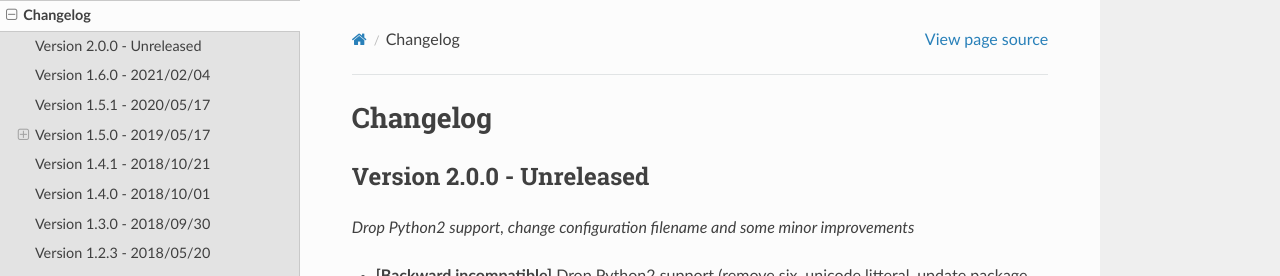
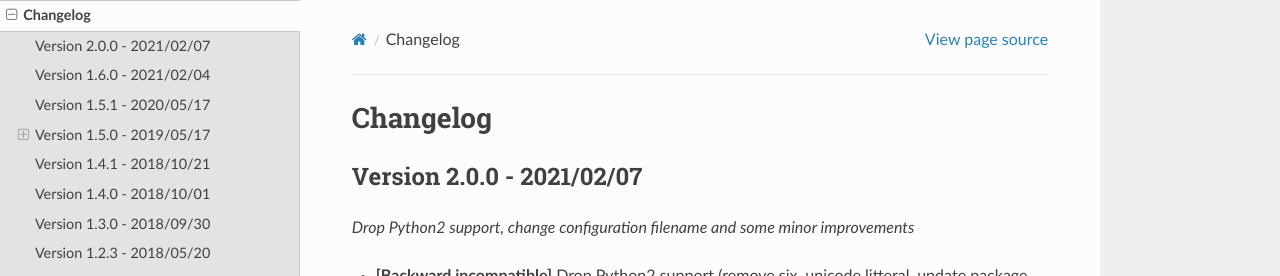
Before and after one commit to sveetch/boussole, a Sphinx documentation site: the page built from docs/changelog.rst, in a window 1280 px wide and 900 px high. Shown: the top 276 px of the window. Built offline with Sphinx 7.4.7 and the Read the Docs theme 2.0.0, drawn with Linux system fonts in a browser that asks for light colours.

Commit message:
Update missed 2.0.0 release date in changelog

```diff
--- a/docs/changelog.rst
+++ b/docs/changelog.rst
@@ -5,7 +5,7 @@
 Changelog
 =========
 
-Version 2.0.0 - Unreleased
+Version 2.0.0 - 2021/02/07
 --------------------------
 
 *Drop Python2 support, change configuration filename and some minor improvements*
```
